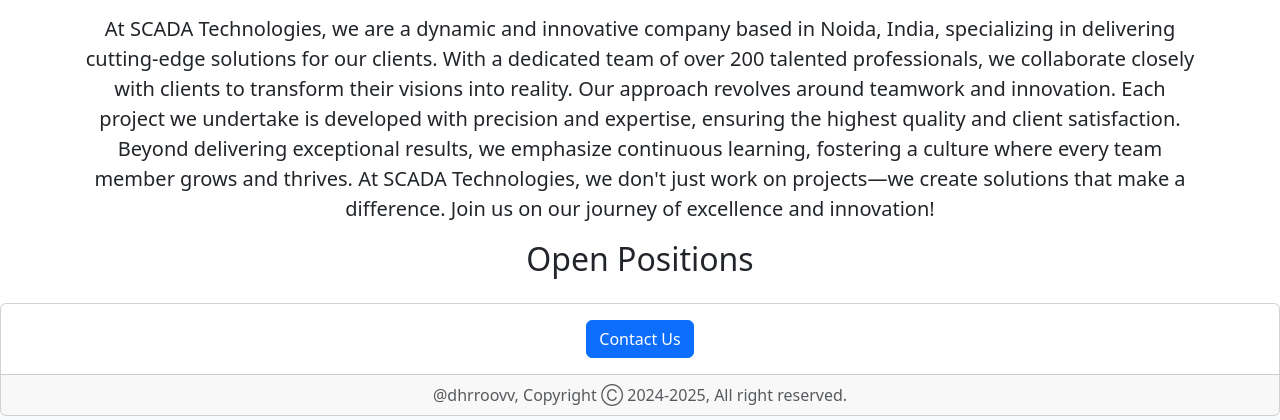
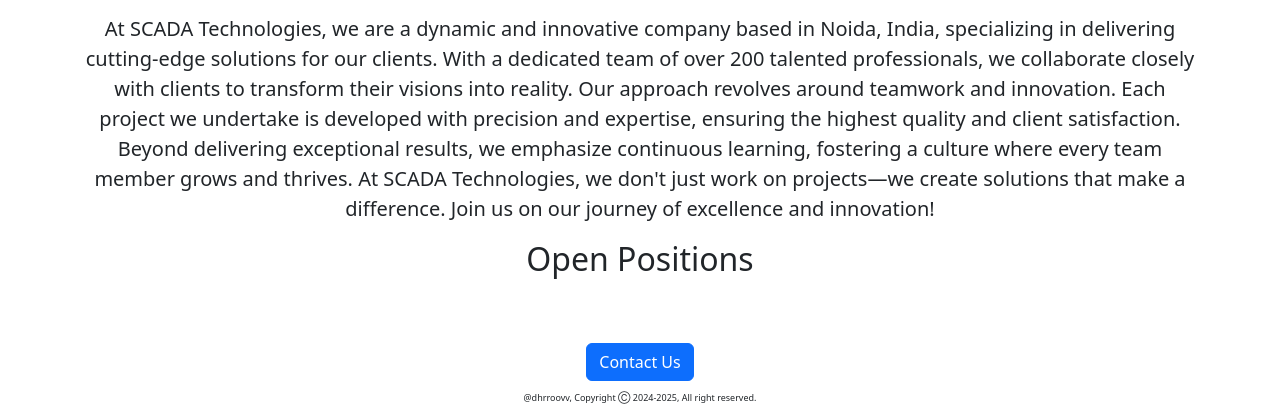
Before and after one commit to dhruv-yadav-nitj/Career-Website-Flask, a Flask app: template templates/index.html in a window 1280 px wide. Shown: the part 572-992 px from the top of the page. Run offline with Flask 3, Linux system fonts and the light colour scheme; the template is opened without the code that fills it, so the values that code supplies are empty.

Commit message:
changed footer

```diff
--- a/app.py
+++ b/app.py
@@ -11,7 +11,7 @@ def home():
     return render_template('index.html', job_data=jobs)
 
 
-@app.route('/api/jobs')
+@app.route('/api/jobs')  # its standard to have json routing in this format '/api/route'
 def get_jobs():
     jobs = load_job_from_db()
     return jsonify(jobs)
--- a/templates/footer.html
+++ b/templates/footer.html
@@ -1,8 +1,8 @@
-<div class="card text-center">
-    <div class="card-body">
-      <a href="mailto:dhruv.nitj@gmail.com" class="btn btn-primary">Contact Us</a>
-    </div>
-    <div class="card-footer text-body-secondary">
-        @dhrroovv, Copyright Ⓒ 2024-2025, All right reserved.
-    </div>
+<div style="margin-top: 5%;">
+  <div style="text-align: center; margin-bottom: 10px;">
+    <a href="mailto:dhruv.nitj@gmail.com" class="btn btn-primary">Contact Us</a>
   </div>
+  <div style="text-align: center;">
+    <p style="font-size: xx-small;">@dhrroovv, Copyright Ⓒ 2024-2025, All right reserved.</p>
+  </div>
+</div>
```
Also changed, not shown: 1 other file.
